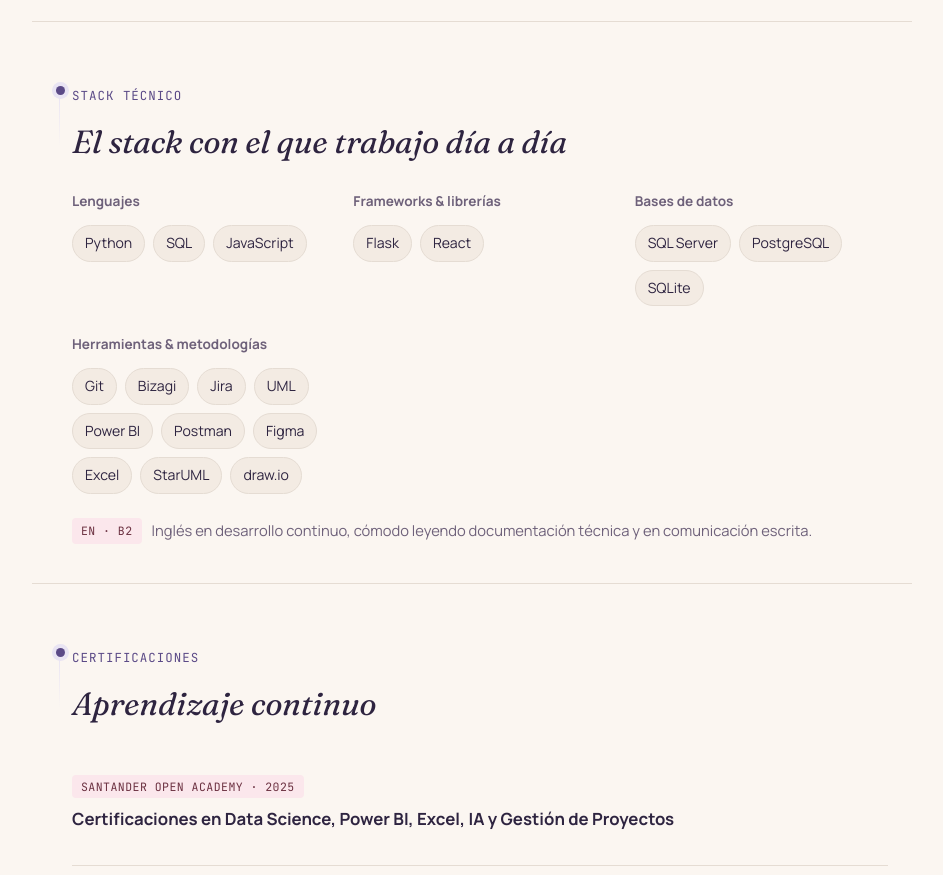
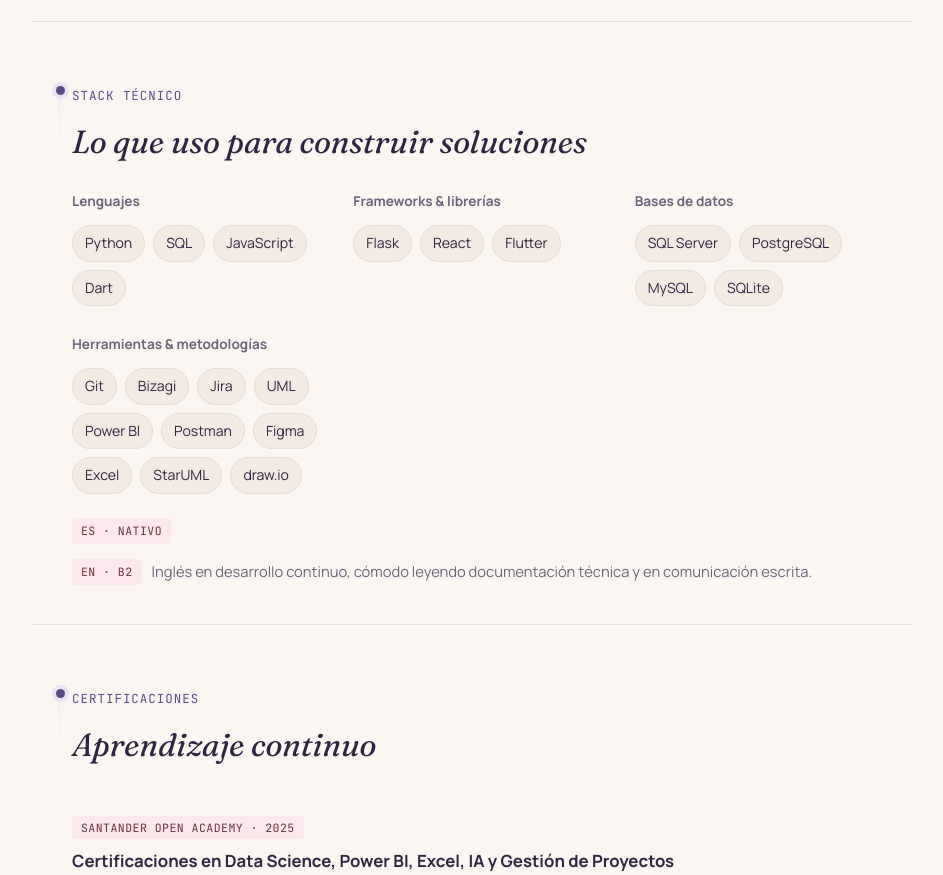
Before and after one commit to Soofiaa/portafolio-web, a plain HTML site: page index.html in a window 1280 px wide. Shown: the part 3255-4130 px from the top of the page, without its empty margins (168-1111 px from the left). Drawn offline with Linux system fonts and the light colour scheme.

Commit message:
actualización de textos

```diff
--- a/index.html
+++ b/index.html
@@ -94,7 +94,7 @@
       <div class="timeline-meta">
         <span class="mono-tag">Práctica profesional · Ene – Feb 2025</span>
       </div>
-      <h3>Dental Laval</h3>
+      <h3>Dental Laval Ltda.</h3>
       <ul class="outcome-list">
         <li>Análisis funcional de procesos administrativos internos.</li>
         <li>Levantamiento y validación de datos mediante consultas SQL sobre el ERP Softland.</li>
@@ -147,7 +147,6 @@
       <article class="project-card">
         <div class="project-head">
           <h3>POS para cervecería</h3>
-          <span class="project-status">En producción</span>
         </div>
         <p class="project-meta">Entregado a cliente real · actualmente en uso</p>
         <p class="project-problem"><strong>Problema:</strong> negocios pequeños necesitan un punto de venta simple, sin la complejidad de un sistema comercial.</p>
@@ -196,7 +195,7 @@
   <section id="stack" class="section wrap">
     <div class="node" aria-hidden="true"></div>
     <p class="eyebrow">Stack técnico</p>
-    <h2>El stack con el que trabajo día a día</h2>
+    <h2>Lo que uso para construir soluciones</h2>
 
     <div class="stack-grid">
       <div class="stack-group">
@@ -205,6 +204,7 @@
           <li>Python</li>
           <li>SQL</li>
           <li>JavaScript</li>
+          <li>Dart</li>
         </ul>
       </div>
       <div class="stack-group">
@@ -212,6 +212,7 @@
         <ul class="chips">
           <li>Flask</li>
           <li>React</li>
+          <li>Flutter</li>
         </ul>
       </div>
       <div class="stack-group">
@@ -219,6 +220,7 @@
         <ul class="chips">
           <li>SQL Server</li>
           <li>PostgreSQL</li>
+          <li>MySQL</li>
           <li>SQLite</li>
         </ul>
       </div>
@@ -239,6 +241,7 @@
       </div>
     </div>
 
+    <p class="lang-note"><span class="mono-tag">ES · Nativo</span></p>
     <p class="lang-note"><span class="mono-tag">EN · B2</span> Inglés en desarrollo continuo, cómodo leyendo documentación técnica y en comunicación escrita.</p>
   </section>
 
@@ -260,7 +263,6 @@
         <span class="mono-tag">SENCE · 30 horas · 2025</span>
       </div>
       <h3>Diseño Web con HTML5 + CSS</h3>
-      <p class="outcome-list-note">Calificación 100/100.</p>
     </div>
   </section>
 
```
